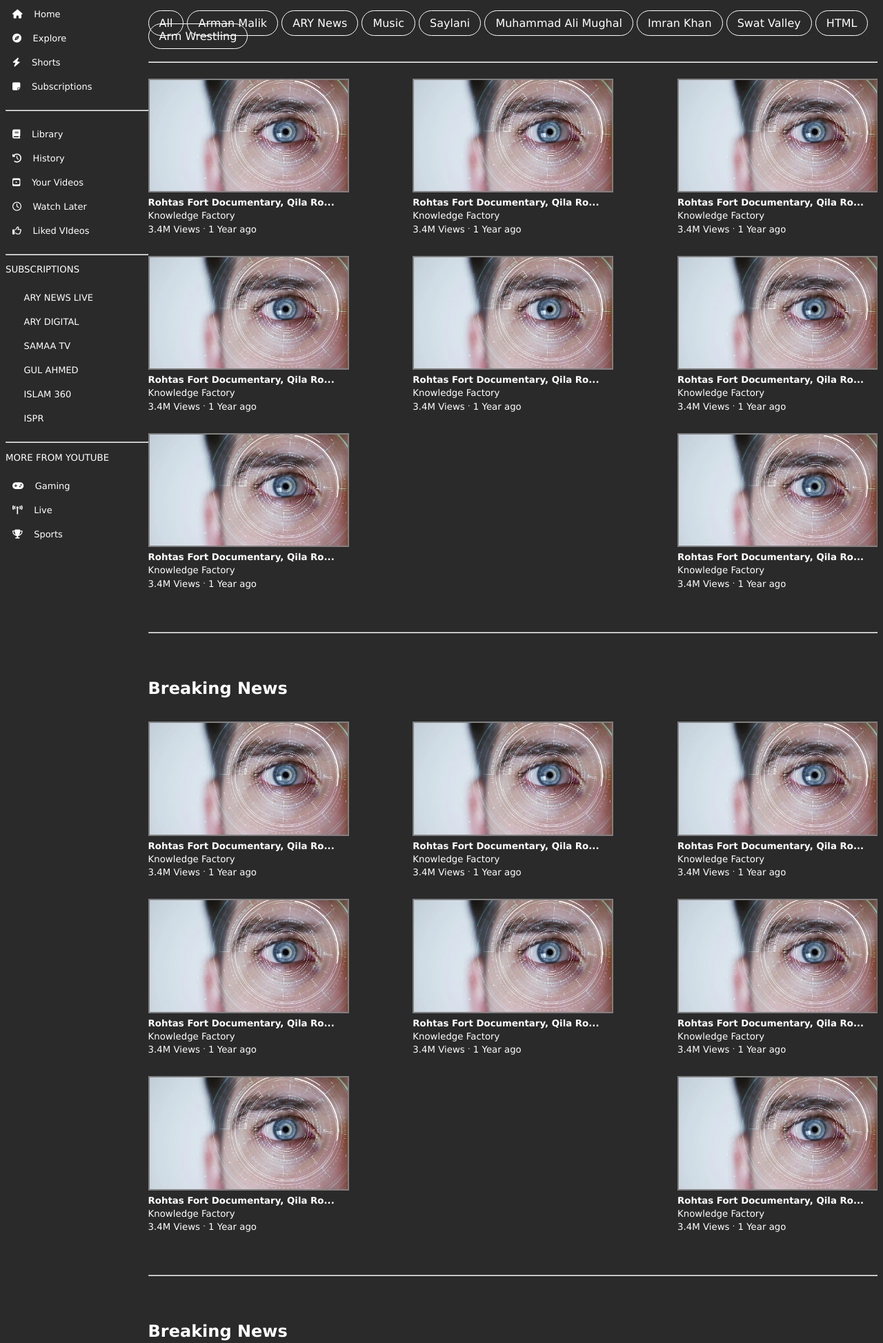
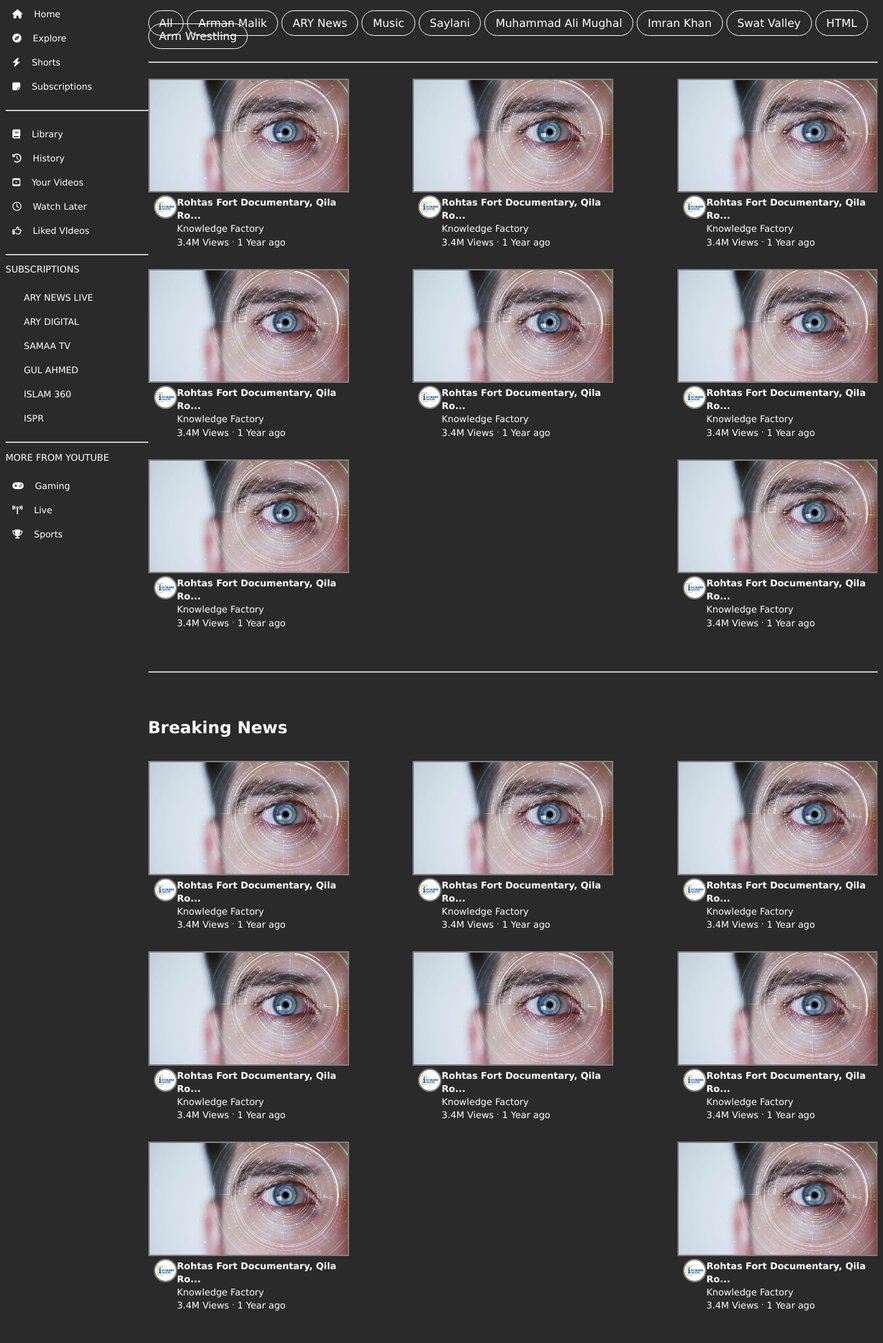
Before and after one commit to hasan45235/Youtube-clone, a plain HTML site: page index.html in a window 1280 px wide. Shown: the part 79-2026 px from the top of the page at 69% size. Drawn offline with Linux system fonts and the light colour scheme.

Commit message:
youtube clone

```diff
--- a/index.html
+++ b/index.html
@@ -91,67 +91,105 @@
 
         <div class="tabs">
             <hr><br>
-            <a href="">All</a> <a href="https://www.youtube.com/results?search_query=Arman+Malik+singer">Arman Malik</a> <a href="https://www.youtube.com/results?search_query=ARY+News">ARY News</a> <a href="https://www.youtube.com/results?search_query=music">Music</a>
-            <a href="https://www.youtube.com/results?search_query=saylani+welfare+trust">Saylani</a> <a href="https://www.youtube.com/results?search_query=Muhammad+Ali+Mughal">Muhammad Ali Mughal</a> <a href="https://www.youtube.com/results?search_query=imran+khan">Imran Khan</a> <a href="https://www.youtube.com/results?search_query=swat+valley">Swat
+            <a href="">All</a> <a href="https://www.youtube.com/results?search_query=Arman+Malik+singer">Arman Malik</a>
+            <a href="https://www.youtube.com/results?search_query=ARY+News">ARY News</a> <a
+                href="https://www.youtube.com/results?search_query=music">Music</a>
+            <a href="https://www.youtube.com/results?search_query=saylani+welfare+trust">Saylani</a> <a
+                href="https://www.youtube.com/results?search_query=Muhammad+Ali+Mughal">Muhammad Ali Mughal</a> <a
+                href="https://www.youtube.com/results?search_query=imran+khan">Imran Khan</a> <a
+                href="https://www.youtube.com/results?search_query=swat+valley">Swat
                 Valley</a> <a href="https://www.youtube.com/results?search_query=html">HTML</a>
             <a href="https://www.youtube.com/results?search_query=arm+wrestling">Arm Wrestling</a><br><br>
             <hr>
             <div class="cards">
                 <div class="card">
                     <img src="./what_is_image_Processing.avif" alt="" width="287px" height="auto">
+                    <div class="card-content">
+                        <img src="./logo.jpg" alt="" width="auto" height="30px">
+                        <div>
                             <p><b> <small> Rohtas Fort Documentary, Qila Ro...</small></b></p>
                             <p><small>Knowledge Factory</small></p>
                             <small>3.4M Views <sup>.</sup> 1 Year ago</small>
+                        </div>
+                    </div>
 
                 </div>
                 <div class="card">
                     <img src="./what_is_image_Processing.avif" alt="" width="287px" height="auto">
+                    <div class="card-content">
+                        <img src="./logo.jpg" alt="" width="auto" height="30px">
+                        <div>
                             <p><b> <small> Rohtas Fort Documentary, Qila Ro...</small></b></p>
                             <p><small>Knowledge Factory</small></p>
                             <small>3.4M Views <sup>.</sup> 1 Year ago</small>
-
+                        </div>
+                    </div>
                 </div>
                 <div class="card">
                     <img src="./what_is_image_Processing.avif" alt="" width="287px" height="auto">
+                    <div class="card-content">
+                        <img src="./logo.jpg" alt="" width="auto" height="30px">
+                        <div>
                             <p><b> <small> Rohtas Fort Documentary, Qila Ro...</small></b></p>
                             <p><small>Knowledge Factory</small></p>
                             <small>3.4M Views <sup>.</sup> 1 Year ago</small>
-
+                        </div>
+                    </div>
                 </div>
                 <div class="card">
                     <img src="./what_is_image_Processing.avif" alt="" width="287px" height="auto">
+                    <div class="card-content">
+                        <img src="./logo.jpg" alt="" width="auto" height="30px">
+                        <div>
                             <p><b> <small> Rohtas Fort Documentary, Qila Ro...</small></b></p>
                             <p><small>Knowledge Factory</small></p>
                             <small>3.4M Views <sup>.</sup> 1 Year ago</small>
-
+                        </div>
+                    </div>
                 </div>
                 <div class="card">
                     <img src="./what_is_image_Processing.avif" alt="" width="287px" height="auto">
+                    <div class="card-content">
+                        <img src="./logo.jpg" alt="" width="auto" height="30px">
+                        <div>
                             <p><b> <small> Rohtas Fort Documentary, Qila Ro...</small></b></p>
                             <p><small>Knowledge Factory</small></p>
                             <small>3.4M Views <sup>.</sup> 1 Year ago</small>
-
+                        </div>
+                    </div>
                 </div>
                 <div class="card">
                     <img src="./what_is_image_Processing.avif" alt="" width="287px" height="auto">
+                    <div class="card-content">
+                        <img src="./logo.jpg" alt="" width="auto" height="30px">
+                        <div>
                             <p><b> <small> Rohtas Fort Documentary, Qila Ro...</small></b></p>
                             <p><small>Knowledge Factory</small></p>
                             <small>3.4M Views <sup>.</sup> 1 Year ago</small>
-
+                        </div>
+                    </div>
                 </div>
                 <div class="card">
                     <img src="./what_is_image_Processing.avif" alt="" width="287px" height="auto">
+                    <div class="card-content">
+                        <img src="./logo.jpg" alt="" width="auto" height="30px">
+                        <div>
                             <p><b> <small> Rohtas Fort Documentary, Qila Ro...</small></b></p>
                             <p><small>Knowledge Factory</small></p>
                             <small>3.4M Views <sup>.</sup> 1 Year ago</small>
-
+                        </div>
+                    </div>
                 </div>
                 <div class="card">
                     <img src="./what_is_image_Processing.avif" alt="" width="287px" height="auto">
+                    <div class="card-content">
+                        <img src="./logo.jpg" alt="" width="auto" height="30px">
+                        <div>
                             <p><b> <small> Rohtas Fort Documentary, Qila Ro...</small></b></p>
                             <p><small>Knowledge Factory</small></p>
                             <small>3.4M Views <sup>.</sup> 1 Year ago</small>
-
+                        </div>
+                    </div>
                 </div>
 
 
@@ -163,60 +201,96 @@
             <div class="cards">
                 <div class="card">
                     <img src="./what_is_image_Processing.avif" alt="" width="287px" height="auto">
+                    <div class="card-content">
+                        <img src="./logo.jpg" alt="" width="auto" height="30px">
+                        <div>
                             <p><b> <small> Rohtas Fort Documentary, Qila Ro...</small></b></p>
                             <p><small>Knowledge Factory</small></p>
                             <small>3.4M Views <sup>.</sup> 1 Year ago</small>
+                        </div>
+                    </div>
 
                 </div>
                 <div class="card">
                     <img src="./what_is_image_Processing.avif" alt="" width="287px" height="auto">
+                    <div class="card-content">
+                        <img src="./logo.jpg" alt="" width="auto" height="30px">
+                        <div>
                             <p><b> <small> Rohtas Fort Documentary, Qila Ro...</small></b></p>
                             <p><small>Knowledge Factory</small></p>
                             <small>3.4M Views <sup>.</sup> 1 Year ago</small>
-
+                        </div>
+                    </div>
                 </div>
                 <div class="card">
                     <img src="./what_is_image_Processing.avif" alt="" width="287px" height="auto">
+                    <div class="card-content">
+                        <img src="./logo.jpg" alt="" width="auto" height="30px">
+                        <div>
                             <p><b> <small> Rohtas Fort Documentary, Qila Ro...</small></b></p>
                             <p><small>Knowledge Factory</small></p>
                             <small>3.4M Views <sup>.</sup> 1 Year ago</small>
-
+                        </div>
+                    </div>
                 </div>
                 <div class="card">
                     <img src="./what_is_image_Processing.avif" alt="" width="287px" height="auto">
+                    <div class="card-content">
+                        <img src="./logo.jpg" alt="" width="auto" height="30px">
+                        <div>
                             <p><b> <small> Rohtas Fort Documentary, Qila Ro...</small></b></p>
                             <p><small>Knowledge Factory</small></p>
                             <small>3.4M Views <sup>.</sup> 1 Year ago</small>
-
+                        </div>
+                    </div>
                 </div>
                 <div class="card">
                     <img src="./what_is_image_Processing.avif" alt="" width="287px" height="auto">
+                    <div class="card-content">
+                        <img src="./logo.jpg" alt="" width="auto" height="30px">
+                        <div>
                             <p><b> <small> Rohtas Fort Documentary, Qila Ro...</small></b></p>
                             <p><small>Knowledge Factory</small></p>
                             <small>3.4M Views <sup>.</sup> 1 Year ago</small>
-
+                        </div>
+                    </div>
                 </div>
                 <div class="card">
                     <img src="./what_is_image_Processing.avif" alt="" width="287px" height="auto">
+                    <div class="card-content">
+                        <img src="./logo.jpg" alt="" width="auto" height="30px">
+                        <div>
                             <p><b> <small> Rohtas Fort Documentary, Qila Ro...</small></b></p>
                             <p><small>Knowledge Factory</small></p>
                             <small>3.4M Views <sup>.</sup> 1 Year ago</small>
-
+                        </div>
+                    </div>
                 </div>
                 <div class="card">
                     <img src="./what_is_image_Processing.avif" alt="" width="287px" height="auto">
+                    <div class="card-content">
+                        <img src="./logo.jpg" alt="" width="auto" height="30px">
+                        <div>
                             <p><b> <small> Rohtas Fort Documentary, Qila Ro...</small></b></p>
                             <p><small>Knowledge Factory</small></p>
                             <small>3.4M Views <sup>.</sup> 1 Year ago</small>
-
+                        </div>
+                    </div>
                 </div>
                 <div class="card">
                     <img src="./what_is_image_Processing.avif" alt="" width="287px" height="auto">
+                    <div class="card-content">
+                        <img src="./logo.jpg" alt="" width="auto" height="30px">
+                        <div>
                             <p><b> <small> Rohtas Fort Documentary, Qila Ro...</small></b></p>
                             <p><small>Knowledge Factory</small></p>
                             <small>3.4M Views <sup>.</sup> 1 Year ago</small>
+                        </div>
+                    </div>
+                </div>
 
-                </div>
+
+
             </div>
             <br><br>
             <hr><br><br>
@@ -225,59 +299,91 @@
             <div class="cards">
                 <div class="card">
                     <img src="./what_is_image_Processing.avif" alt="" width="287px" height="auto">
+                    <div class="card-content">
+                        <img src="./logo.jpg" alt="" width="auto" height="30px">
+                        <div>
                             <p><b> <small> Rohtas Fort Documentary, Qila Ro...</small></b></p>
                             <p><small>Knowledge Factory</small></p>
                             <small>3.4M Views <sup>.</sup> 1 Year ago</small>
+                        </div>
+                    </div>
 
                 </div>
                 <div class="card">
                     <img src="./what_is_image_Processing.avif" alt="" width="287px" height="auto">
+                    <div class="card-content">
+                        <img src="./logo.jpg" alt="" width="auto" height="30px">
+                        <div>
                             <p><b> <small> Rohtas Fort Documentary, Qila Ro...</small></b></p>
                             <p><small>Knowledge Factory</small></p>
                             <small>3.4M Views <sup>.</sup> 1 Year ago</small>
-
+                        </div>
+                    </div>
                 </div>
                 <div class="card">
                     <img src="./what_is_image_Processing.avif" alt="" width="287px" height="auto">
+                    <div class="card-content">
+                        <img src="./logo.jpg" alt="" width="auto" height="30px">
+                        <div>
                             <p><b> <small> Rohtas Fort Documentary, Qila Ro...</small></b></p>
                             <p><small>Knowledge Factory</small></p>
                             <small>3.4M Views <sup>.</sup> 1 Year ago</small>
-
+                        </div>
+                    </div>
                 </div>
                 <div class="card">
                     <img src="./what_is_image_Processing.avif" alt="" width="287px" height="auto">
+                    <div class="card-content">
+                        <img src="./logo.jpg" alt="" width="auto" height="30px">
+                        <div>
                             <p><b> <small> Rohtas Fort Documentary, Qila Ro...</small></b></p>
                             <p><small>Knowledge Factory</small></p>
                             <small>3.4M Views <sup>.</sup> 1 Year ago</small>
-
+                        </div>
+                    </div>
                 </div>
                 <div class="card">
                     <img src="./what_is_image_Processing.avif" alt="" width="287px" height="auto">
+                    <div class="card-content">
+                        <img src="./logo.jpg" alt="" width="auto" height="30px">
+                        <div>
                             <p><b> <small> Rohtas Fort Documentary, Qila Ro...</small></b></p>
                             <p><small>Knowledge Factory</small></p>
                             <small>3.4M Views <sup>.</sup> 1 Year ago</small>
-
+                        </div>
+                    </div>
                 </div>
                 <div class="card">
                     <img src="./what_is_image_Processing.avif" alt="" width="287px" height="auto">
+                    <div class="card-content">
+                        <img src="./logo.jpg" alt="" width="auto" height="30px">
+                        <div>
                             <p><b> <small> Rohtas Fort Documentary, Qila Ro...</small></b></p>
                             <p><small>Knowledge Factory</small></p>
                             <small>3.4M Views <sup>.</sup> 1 Year ago</small>
-
+                        </div>
+                    </div>
                 </div>
                 <div class="card">
                     <img src="./what_is_image_Processing.avif" alt="" width="287px" height="auto">
+                    <div class="card-content">
+                        <img src="./logo.jpg" alt="" width="auto" height="30px">
+                        <div>
                             <p><b> <small> Rohtas Fort Documentary, Qila Ro...</small></b></p>
                             <p><small>Knowledge Factory</small></p>
                             <small>3.4M Views <sup>.</sup> 1 Year ago</small>
-
+                        </div>
+                    </div>
                 </div>
                 <div class="card">
                     <img src="./what_is_image_Processing.avif" alt="" width="287px" height="auto">
+                    <div class="card-content">
+                        <img src="./logo.jpg" alt="" width="auto" height="30px">
+                        <div>
                             <p><b> <small> Rohtas Fort Documentary, Qila Ro...</small></b></p>
                             <p><small>Knowledge Factory</small></p>
                             <small>3.4M Views <sup>.</sup> 1 Year ago</small>
-
+                        </div>
                     </div>
                 </div>
 
--- a/style.css
+++ b/style.css
@@ -119,3 +119,12 @@ padding: 8px 15px;
   flex-wrap: wrap;
   justify-content: space-between;
 }
+.card-content{
+  display: flex;
+  margin: auto 8px;
+  justify-content: space-between;
+
+}
+.card-content img{
+  border-radius:50% ;
+}
```
Also changed, not shown: 1200x630bb.png (deleted), Ispr_new_logo.jpg (deleted), Samaa_TV.webp (deleted), d0314635742269.57027db29dec2.png (deleted), download.png (deleted), logo.jpg (added), unnamed.png (deleted). Lines whose indentation alone changed are shown as unchanged.
